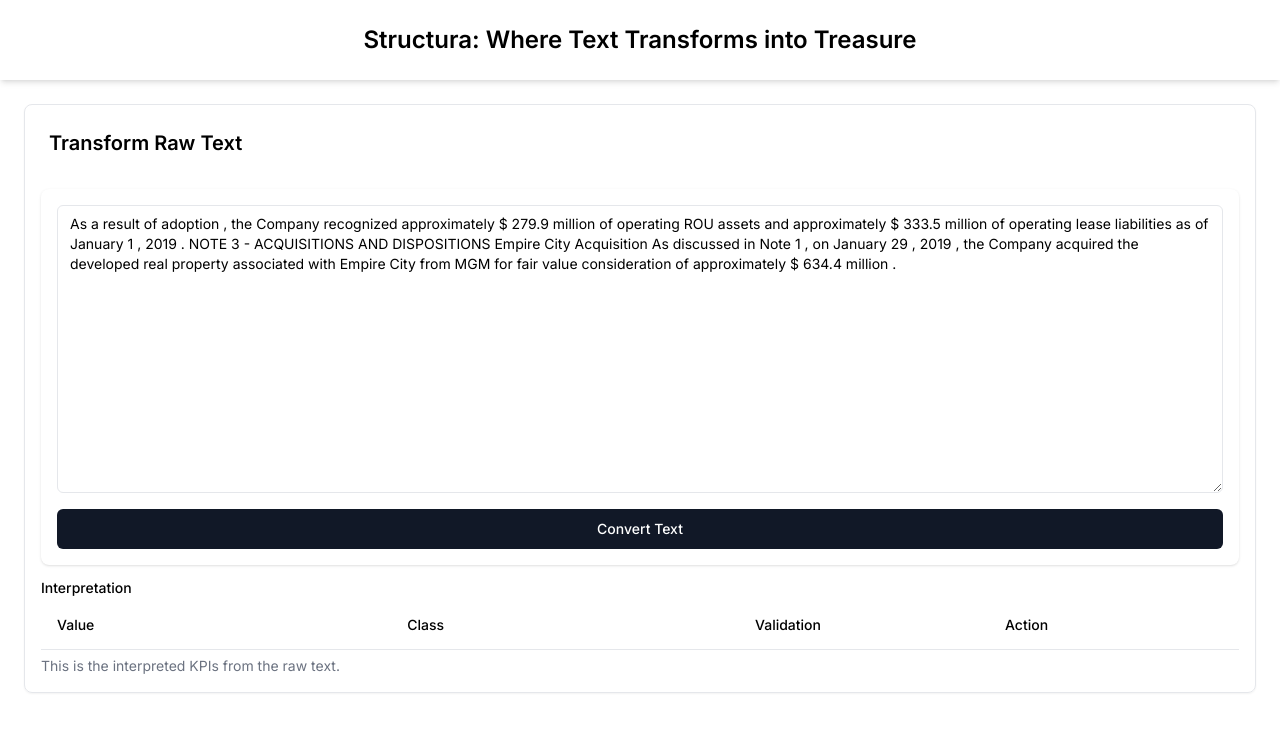
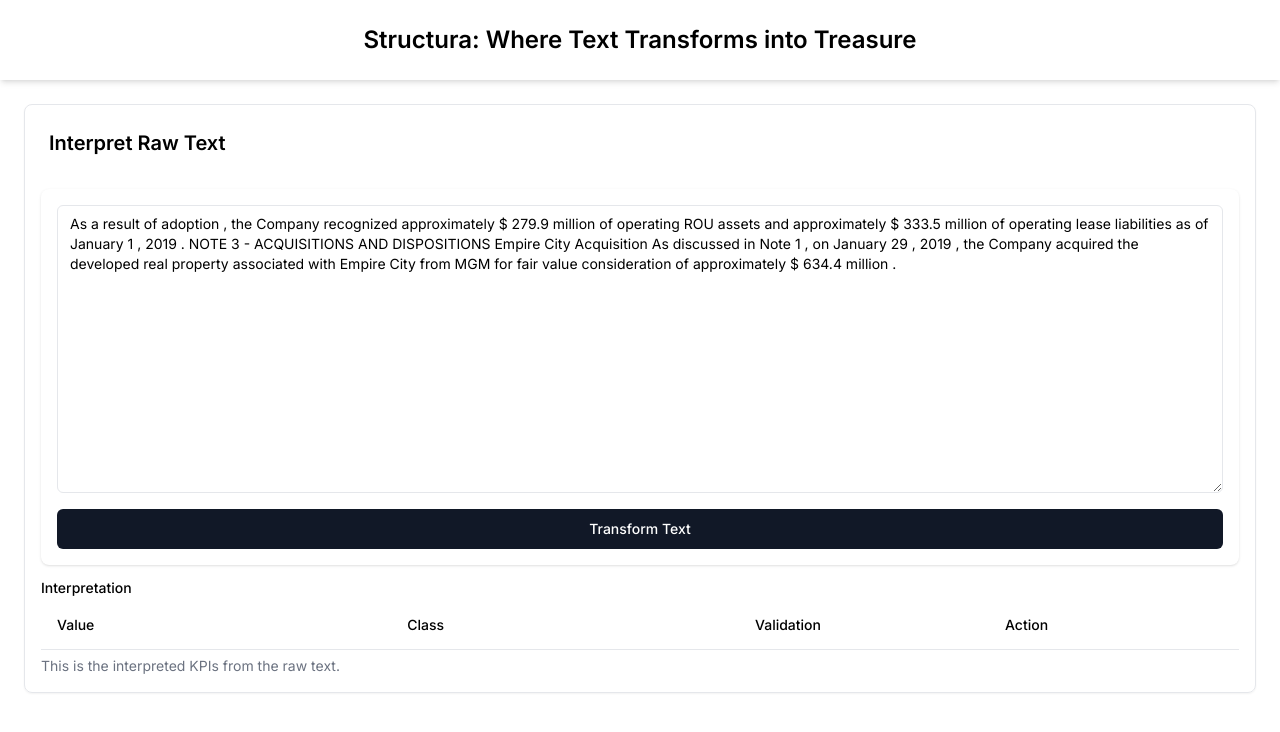
Before and after one commit to louis-sanna-eki/structura, a Next.js app: page / in a window 1280 px wide. Shown: the top 732 px of the page. Built offline with nearby package versions, Linux system fonts and the light colour scheme.

Commit message:
feat(*): raw test

```diff
--- a/app/page.tsx
+++ b/app/page.tsx
@@ -50,7 +50,7 @@ function Silver() {
       <div className="p-6">
         <Card>
           <CardHeader>
-            <h2 className="text-xl font-semibold">Transform Raw Text</h2>
+            <h2 className="text-xl font-semibold">Interpret Raw Text</h2>
           </CardHeader>
           <CardContent className="p-4 pt-2">
             <div className="bg-white shadow rounded-lg p-4">
@@ -64,7 +64,7 @@ function Silver() {
                 className="mt-4 px-4 py-2 w-full rounded-md text-white bg-gray-900 hover:bg-black"
                 onClick={() => complete(content)}
               >
-                Convert Text
+                Transform Text
               </Button>
             </div>
             <div className="grid w-full gap-1.5 mt-4">
```
